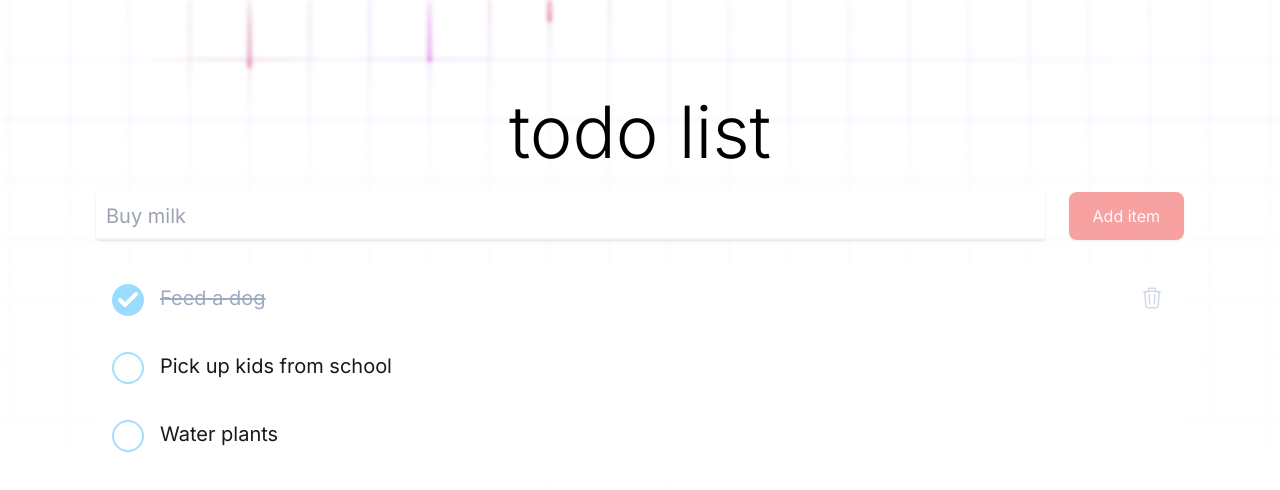
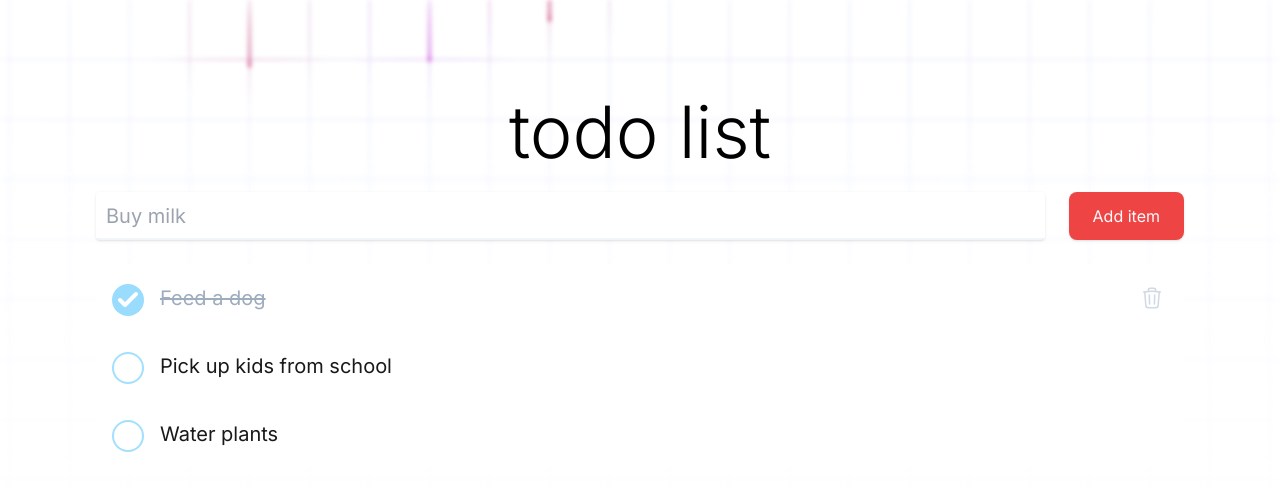
Before and after one commit to oss-institute/workshop-24-3, a Next.js app: page / in a window 1280 px wide. Shown: the top 490 px of the page. Built offline with nearby package versions, Linux system fonts and the light colour scheme.

Commit message:
Revert "button disabled"
This reverts commit 67458dc609c41b214358ccde653449bda4cfb79a.

```diff
--- a/src/app/components/add-item.tsx
+++ b/src/app/components/add-item.tsx
@@ -29,9 +29,7 @@ export function AddItem({ onAddItem: addItem }: Props) {
 				onValueChange={handleOnValueChange}
 				onEnter={handleAdd}
 			/>
-			<Button onClick={handleAdd} disabled={value === ''}>
-				Add item
-			</Button>
+			<Button onClick={handleAdd}>Add item</Button>
 		</div>
 	);
 }
--- a/src/app/components/button.tsx
+++ b/src/app/components/button.tsx
@@ -3,10 +3,9 @@ import React from 'react';
 type Props = {
 	onClick: () => void;
 	children: React.ReactNode;
-	disabled: boolean;
 };
 
-export const Button = ({ onClick, children, disabled }: Props) => (
+export const Button = ({ onClick, children }: Props) => (
 	<button
 		onClick={onClick}
 		data-testid="button"
@@ -16,7 +15,6 @@ export const Button = ({ onClick, children, disabled }: Props) => (
 		 focus:ring-offset-0 focus-visible:outline-none focus-visible:ring-1 focus-visible:ring-ring
 		active:bg-destructive/80
 		disabled:opacity-50"
-		disabled={disabled}
 	>
 		{children}
 	</button>
```
